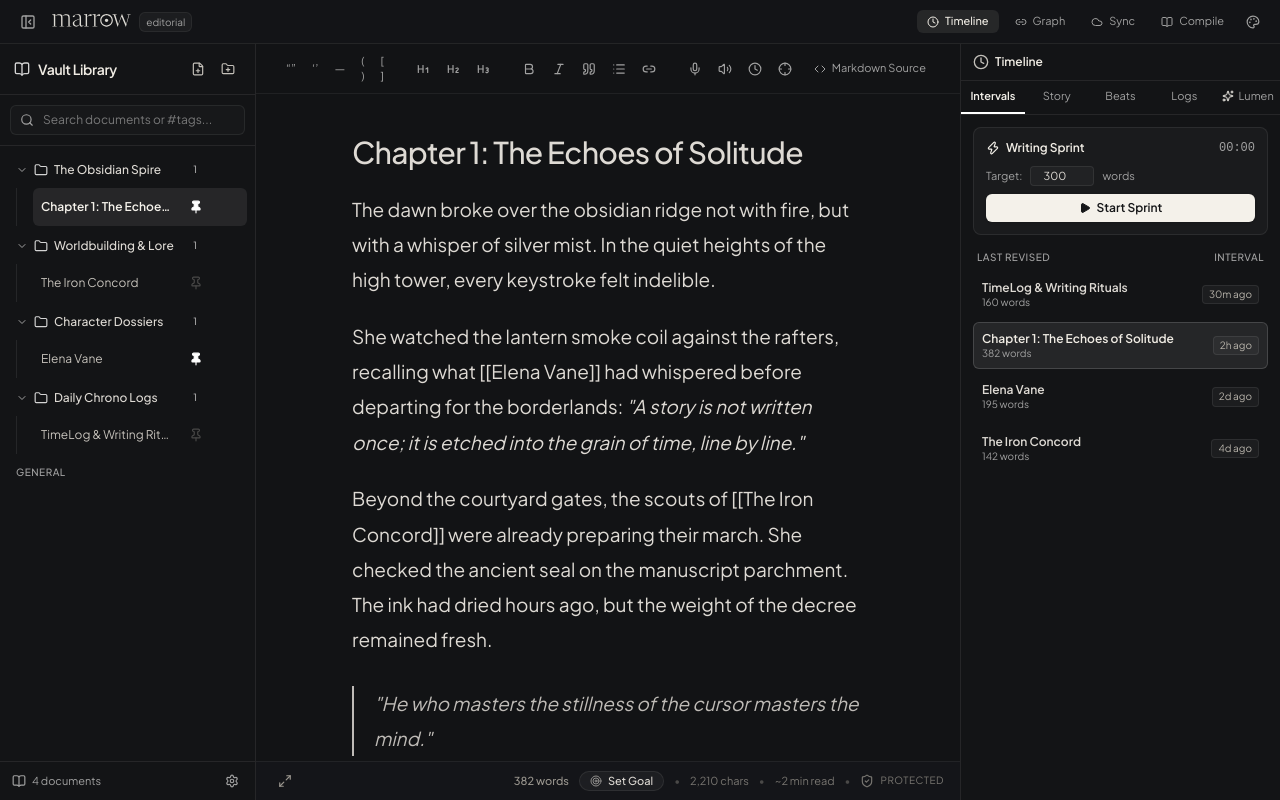
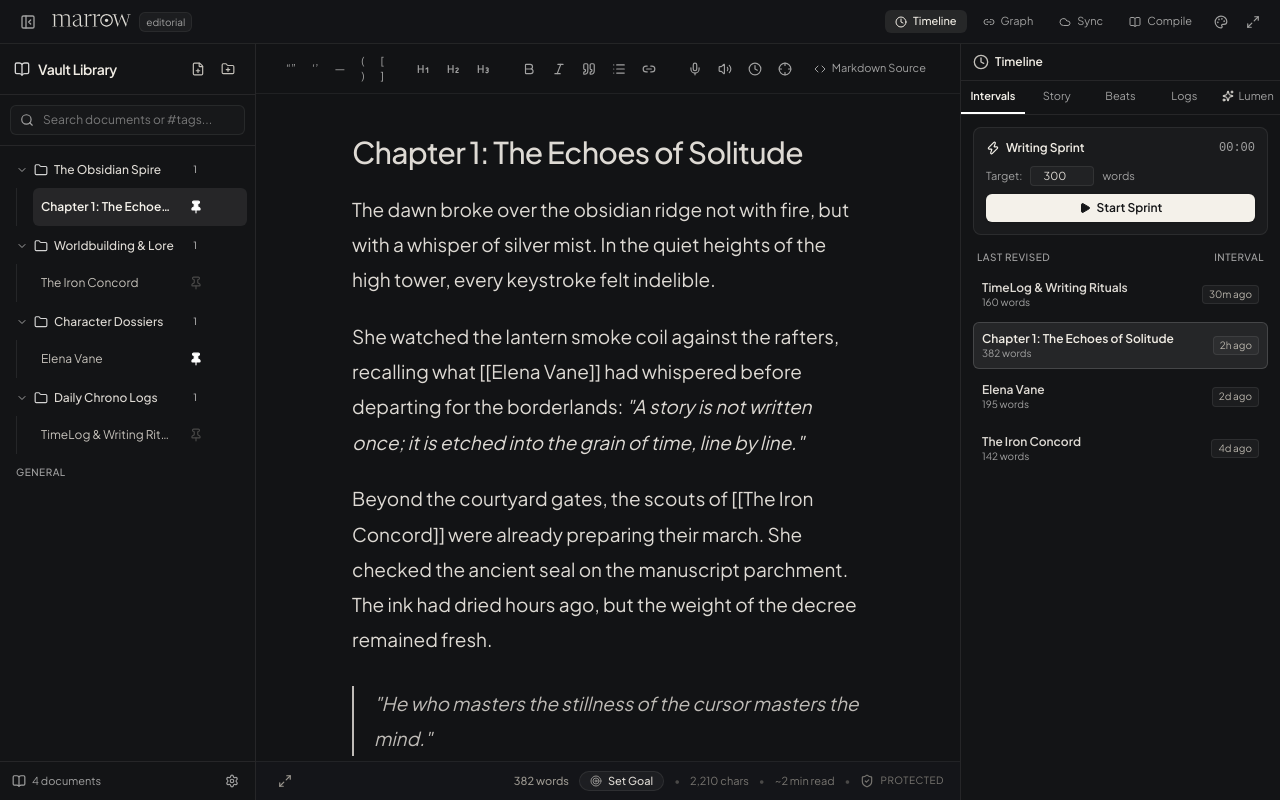
Before and after one commit to Annyxtopheles/marrow, a React (Vite) app: page / in a window 1280 px wide. Built offline with nearby package versions, Linux system fonts and the light colour scheme.

Commit message:
fix: add header full screen toggle and remove left border stroke from sidebar active items

```diff
--- a/src/App.tsx
+++ b/src/App.tsx
@@ -9,7 +9,7 @@ import { BacklinksPanel } from './components/BacklinksPanel';
 import { SettingsModal } from './components/SettingsModal';
 import { SyncModal } from './components/SyncModal';
 import { CompileModal } from './components/CompileModal';
-import { PanelLeftClose, PanelLeft, Clock, Link2, Plus, Cloud, RotateCcw, X, Palette, BookOpen } from 'lucide-react';
+import { PanelLeftClose, PanelLeft, Clock, Link2, Plus, Cloud, RotateCcw, X, Palette, BookOpen, Maximize2, Minimize2 } from 'lucide-react';
 
 export function App() {
   const [notes, setNotes] = useState<Note[]>(() => StorageService.getNotes());
@@ -45,6 +45,24 @@ export function App() {
     window.addEventListener('mousedown', handleOutsideClick);
     return () => window.removeEventListener('mousedown', handleOutsideClick);
   }, [isThemeMenuOpen]);
+
+  const [isFullscreen, setIsFullscreen] = useState(false);
+
+  useEffect(() => {
+    const handleFullscreenChange = () => {
+      setIsFullscreen(Boolean(document.fullscreenElement));
+    };
+    document.addEventListener('fullscreenchange', handleFullscreenChange);
+    return () => document.removeEventListener('fullscreenchange', handleFullscreenChange);
+  }, []);
+
+  const handleToggleFullscreen = () => {
+    if (!document.fullscreenElement) {
+      document.documentElement.requestFullscreen().catch(() => {});
+    } else {
+      document.exitFullscreen().catch(() => {});
+    }
+  };
 
   useEffect(() => {
     applyThemeToDocument(settings.theme);
@@ -1114,6 +1132,22 @@ export function App() {
                 </div>
               )}
             </div>
+
+            {/* Fullscreen Toggle */}
+            <button
+              type="button"
+              onClick={handleToggleFullscreen}
+              className={`p-1.5 rounded-md transition ${
+                isFullscreen ? activeBtn : `${buttonHover} text-neutral-400`
+              }`}
+              title={isFullscreen ? 'Exit Full Screen (Esc)' : 'Toggle Full Screen'}
+            >
+              {isFullscreen ? (
+                <Minimize2 className="h-3.5 w-3.5" />
+              ) : (
+                <Maximize2 className="h-3.5 w-3.5" />
+              )}
+            </button>
           </div>
         </header>
       )}
--- a/src/components/Sidebar.tsx
+++ b/src/components/Sidebar.tsx
@@ -326,19 +326,7 @@ export const Sidebar: React.FC<SidebarProps> = ({
     : 'bg-[#131416]';
 
   const itemHover = isLightMode ? 'hover:bg-black/[0.04]' : 'hover:bg-white/[0.05]';
-  const activeItem = theme === 'nordic'
-    ? 'bg-sky-500/15 text-sky-200 font-semibold border-l-2 border-sky-400 pl-1.5'
-    : theme === 'sakura'
-    ? 'bg-rose-500/10 text-rose-900 font-semibold border-l-2 border-rose-500 pl-1.5'
-    : theme === 'dreamscape'
-    ? 'bg-fuchsia-500/15 text-fuchsia-950 font-semibold border-l-2 border-fuchsia-500 pl-1.5'
-    : theme === 'sepia'
-    ? 'bg-amber-600/15 text-amber-950 font-semibold border-l-2 border-amber-600 pl-1.5'
-    : theme === 'evergreen'
-    ? 'bg-emerald-500/15 text-emerald-200 font-semibold border-l-2 border-emerald-400 pl-1.5'
-    : theme === 'grunge'
-    ? 'bg-amber-400/15 text-amber-300 font-semibold border-l-2 border-amber-400 pl-1.5'
-    : isLightMode
+  const activeItem = isLightMode
     ? 'bg-black/[0.06] text-[#1c1a17] font-semibold'
     : 'bg-white/[0.08] text-[#f5f2eb] font-semibold';
   const baseTextColor = isLightMode ? 'text-[#383531]' : 'text-[#c5c1ba]';
```
